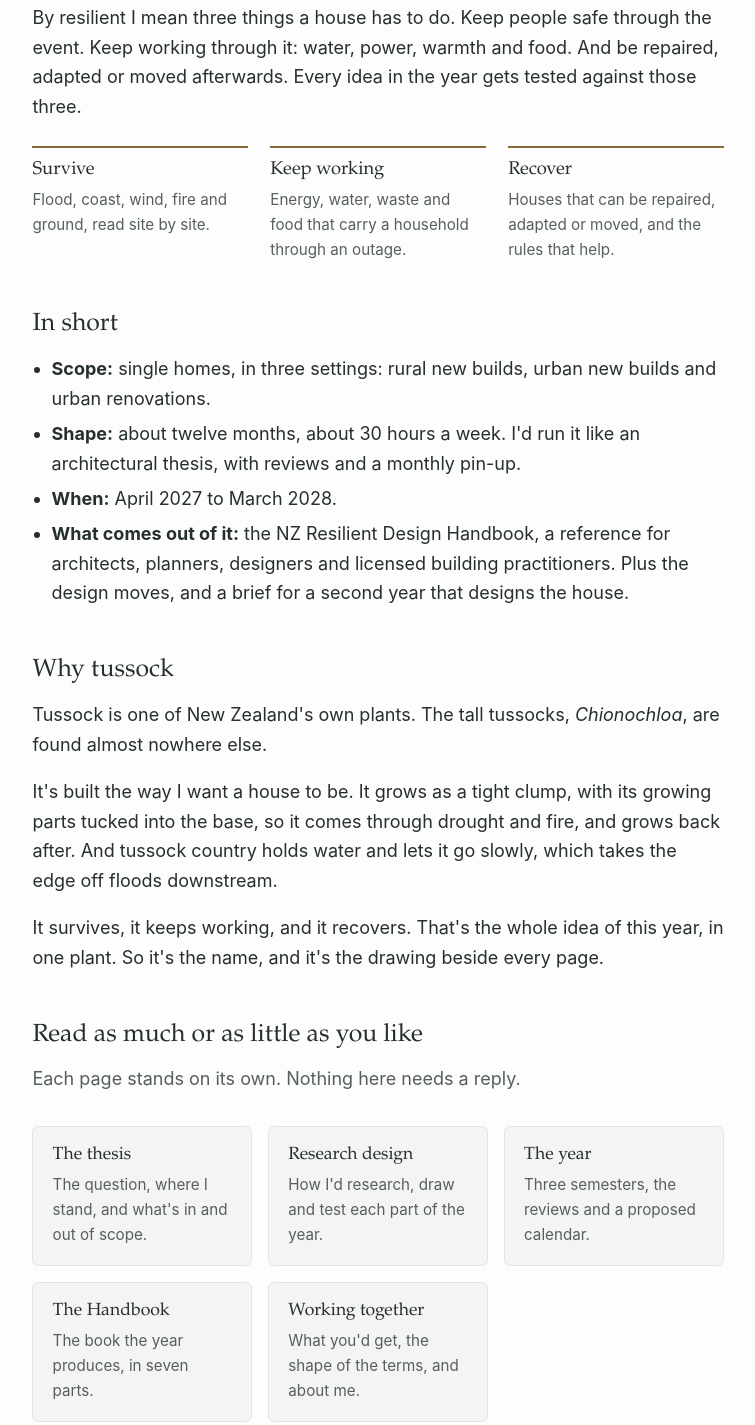
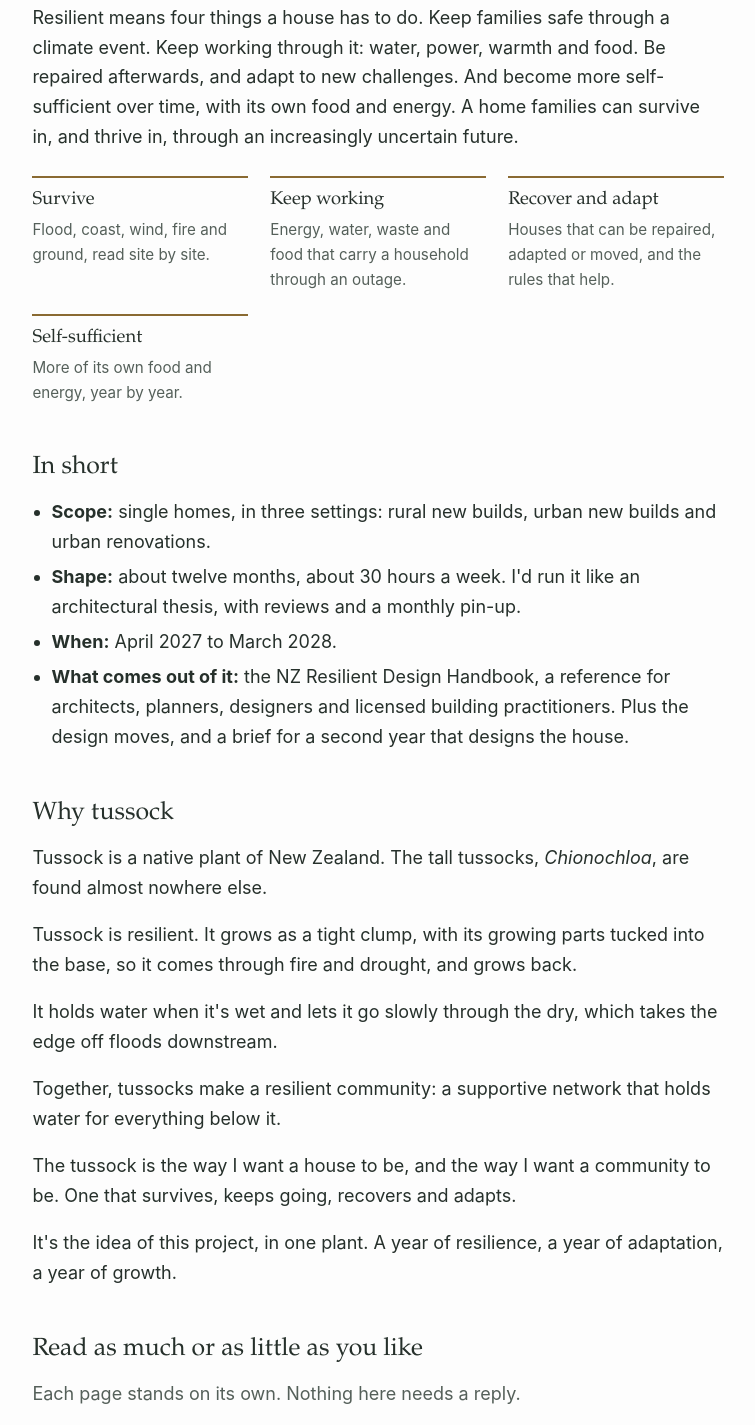
Before and after one commit to Mokapari/tussockdesign, a plain HTML site: page index.html in a window 1280 px wide. Shown: the part 646-2071 px from the top of the page, without its empty margins (262-1017 px from the left). Drawn offline with Linux system fonts and the light colour scheme.

Commit message:
Resilience as four things; Why tussock rewritten

```diff
--- a/index.html
+++ b/index.html
@@ -29,12 +29,13 @@
 
 <p class="question">How can residential design make New Zealand more resilient?</p>
 
-<p>By resilient I mean three things a house has to do. Keep people safe through the event. Keep working through it: water, power, warmth and food. And be repaired, adapted or moved afterwards. Every idea in the year gets tested against those three.</p>
+<p>Resilient means four things a house has to do. Keep families safe through a climate event. Keep working through it: water, power, warmth and food. Be repaired afterwards, and adapt to new challenges. And become more self-sufficient over time, with its own food and energy. A home families can survive in, and thrive in, through an increasingly uncertain future.</p>
 
 <div class="three">
   <div><h3>Survive</h3><p>Flood, coast, wind, fire and ground, read site by site.</p></div>
   <div><h3>Keep working</h3><p>Energy, water, waste and food that carry a household through an outage.</p></div>
-  <div><h3>Recover</h3><p>Houses that can be repaired, adapted or moved, and the rules that help.</p></div>
+  <div><h3>Recover and adapt</h3><p>Houses that can be repaired, adapted or moved, and the rules that help.</p></div>
+  <div><h3>Self-sufficient</h3><p>More of its own food and energy, year by year.</p></div>
 </div>
 
 <h2>In short</h2>
@@ -46,9 +47,12 @@
 </ul>
 
 <h2>Why tussock</h2>
-<p>Tussock is one of New Zealand's own plants. The tall tussocks, <em>Chionochloa</em>, are found almost nowhere else.</p>
-<p>It's built the way I want a house to be. It grows as a tight clump, with its growing parts tucked into the base, so it comes through drought and fire, and grows back after. And tussock country holds water and lets it go slowly, which takes the edge off floods downstream.</p>
-<p>It survives, it keeps working, and it recovers. That's the whole idea of this year, in one plant. So it's the name, and it's the drawing beside every page.</p>
+<p>Tussock is a native plant of New Zealand. The tall tussocks, <em>Chionochloa</em>, are found almost nowhere else.</p>
+<p>Tussock is resilient. It grows as a tight clump, with its growing parts tucked into the base, so it comes through fire and drought, and grows back.</p>
+<p>It holds water when it's wet and lets it go slowly through the dry, which takes the edge off floods downstream.</p>
+<p>Together, tussocks make a resilient community: a supportive network that holds water for everything below it.</p>
+<p>The tussock is the way I want a house to be, and the way I want a community to be. One that survives, keeps going, recovers and adapts.</p>
+<p>It's the idea of this project, in one plant. A year of resilience, a year of adaptation, a year of growth.</p>
 
 <h2>Read as much or as little as you like</h2>
 <p class="soft">Each page stands on its own. Nothing here needs a reply.</p>
```
